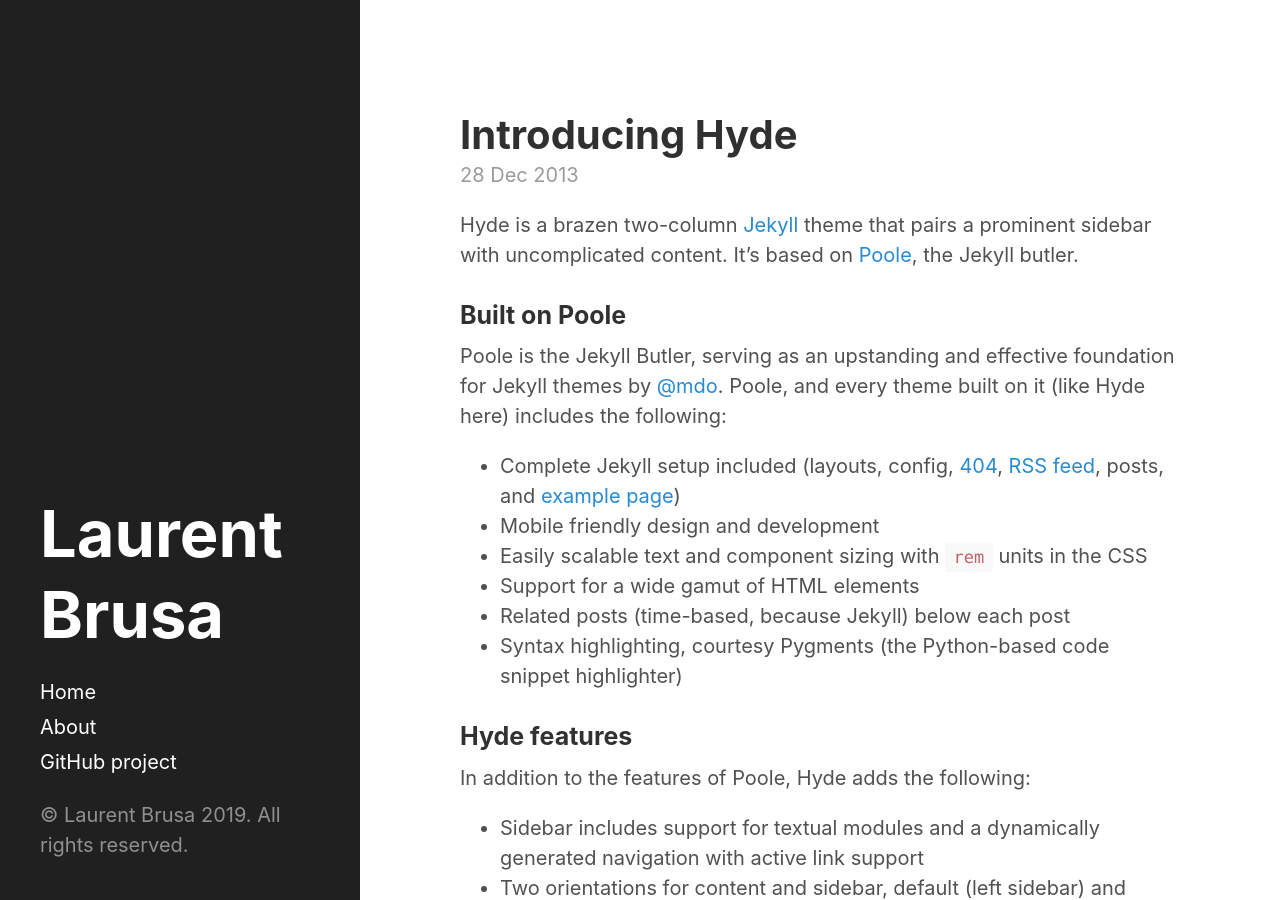
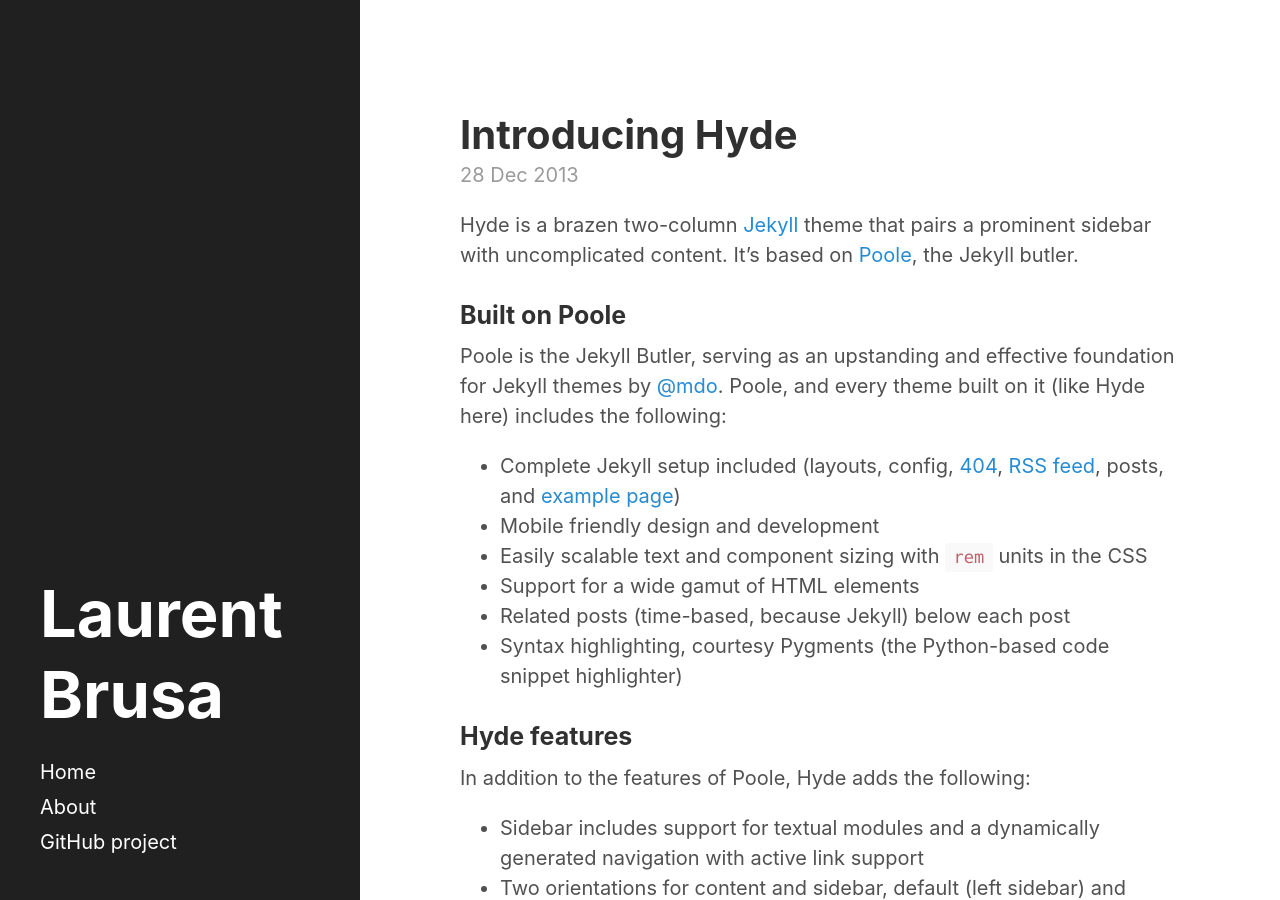
Before and after one commit to multitudes/oldmultitudes.github.io, a Jekyll site: the page built from index.html, in a window 1280 px wide and 900 px high. Built offline with Jekyll 4.4.1, drawn with Linux system fonts in a browser that asks for light colours; the list of posts is cut into pages by our own code; some of the changed lines change nothing that is shown.

Commit message:
no copyright on side bar

```diff
--- a/_includes/sidebar.html
+++ b/_includes/sidebar.html
@@ -31,6 +31,9 @@
       <!-- <span class="sidebar-nav-item">Currently v{{ site.version }}</span> -->
     </nav>
 
-    <p>&copy; Laurent Brusa {{ site.time | date: '%Y' }}. All rights reserved.</p>
+
+    <!-- not sure I want my copyright on the sidebar
+    <p>&copy; Laurent Brusa {{ site.time | date: '%Y' }}. All rights reserved.</p> -->
+
   </div>
 </div>
```
